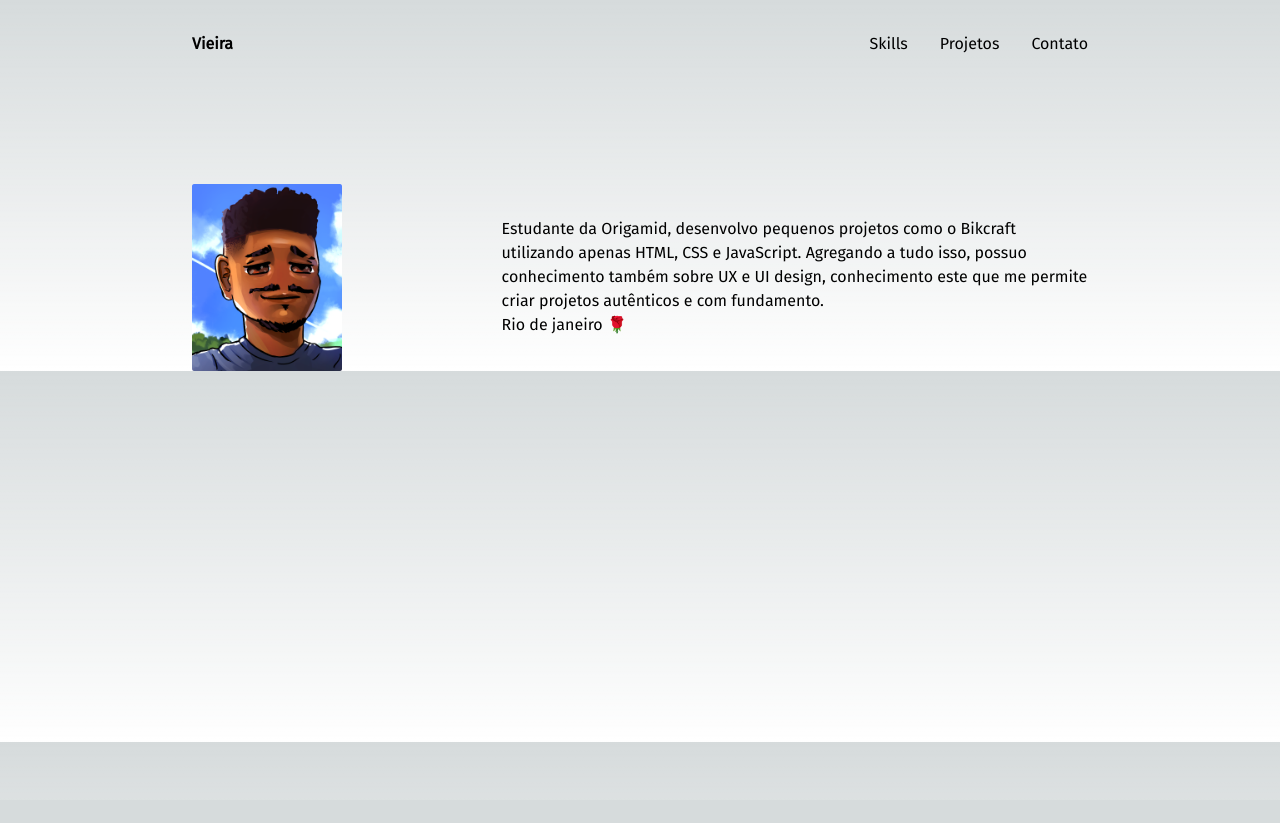
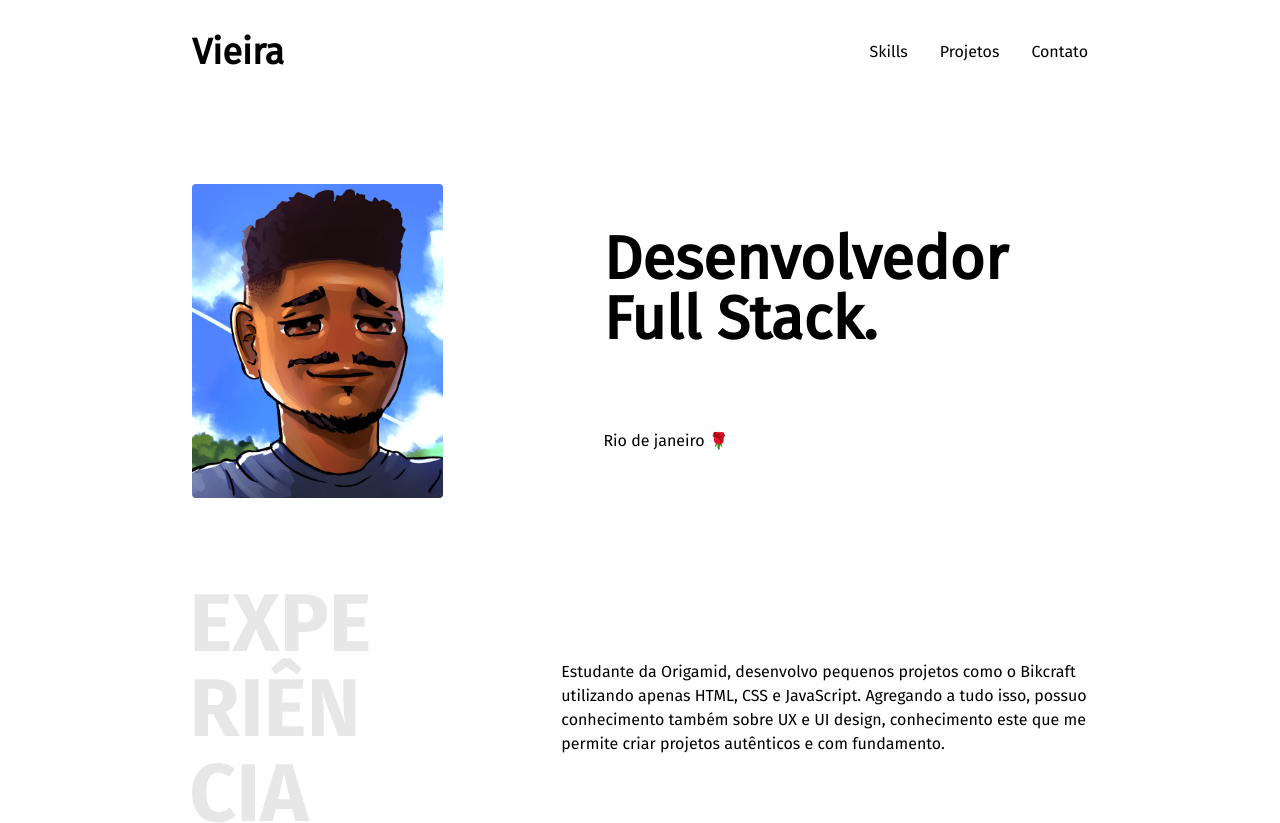
Before and after one commit to viniciusvieirac/portfolio, a Next.js app: page / in a window 1280 px wide. Before the commit the page ends 800 px from the top, so only its background shows below. Built offline with nearby package versions, Linux system fonts and the light colour scheme.

Commit message:
feat: esboço da primeira parte feita

```diff
--- a/src/pages/index.tsx
+++ b/src/pages/index.tsx
@@ -4,25 +4,38 @@ export default function Home() {
   return (
     <div>
       <header className="flex justify-between items-center max-w-4xl mx-auto mt-8">
-        <h1 className="font-bold">Vieira</h1>
+        <h1 className="font-bold text-4xl">Vieira</h1>
         <div className="flex space-x-8 font-normal">
           <a href="">Skills</a>
           <a href="">Projetos</a>
           <a href="">Contato</a>
         </div>
       </header>
-      <section className="flex items-center gap-40 max-w-4xl mx-auto mt-32">
+      <section className="flex items-center gap-40 max-w-4xl mx-auto mt-28">
         <div>
           <Image
           src='/Rectangle-16.png'
           alt="picture of me"
-          width={500}
-          height={500}
+          width={360}
+          height={450}
           />
         </div>
-        <div className="gap-y-5">
-          <p>Estudante da Origamid, desenvolvo pequenos projetos como o Bikcraft utilizando apenas HTML, CSS e JavaScript. Agregando a tudo isso, possuo conhecimento também sobre UX e UI design, conhecimento este que me permite criar projetos autênticos e com fundamento.</p>
+        <div>
+          <p className="font-black text-6xl mb-20">Desenvolvedor Full Stack.</p>
           <span>Rio de janeiro 🌹</span>
+        </div>
+      </section>
+      <section className="flex items-center gap-48 max-w-4xl mx-auto mt-24">
+        <div>
+        <Image
+          src='/exp.svg'
+          alt="exp"
+          width={660}
+          height={550}
+          />
+        </div>
+        <div>
+        Estudante da Origamid, desenvolvo pequenos projetos como o Bikcraft utilizando apenas HTML, CSS e JavaScript. Agregando a tudo isso, possuo conhecimento também sobre UX e UI design, conhecimento este que me permite criar projetos autênticos e com fundamento.
         </div>
       </section>
     </div>
--- a/src/styles/globals.css
+++ b/src/styles/globals.css
@@ -3,16 +3,16 @@
 @tailwind utilities;
 
 :root {
-  --foreground-rgb: 0, 0, 0;
+  --foreground-rgb:#0D0D0D
   --background-start-rgb: 214, 219, 220;
   --background-end-rgb: 255, 255, 255;
 }
 
 @media (prefers-color-scheme: dark) {
   :root {
-    --foreground-rgb: 255, 255, 255;
-    --background-start-rgb: 0, 0, 0;
-    --background-end-rgb: 0, 0, 0;
+    --foreground-rgb: #0D0D0D
+    --background-start-rgb: #FFFFFF
+    --background-end-rgb: #FFFFFF
   }
 }
 
```
Also changed, not shown: public/exp.svg (added).
